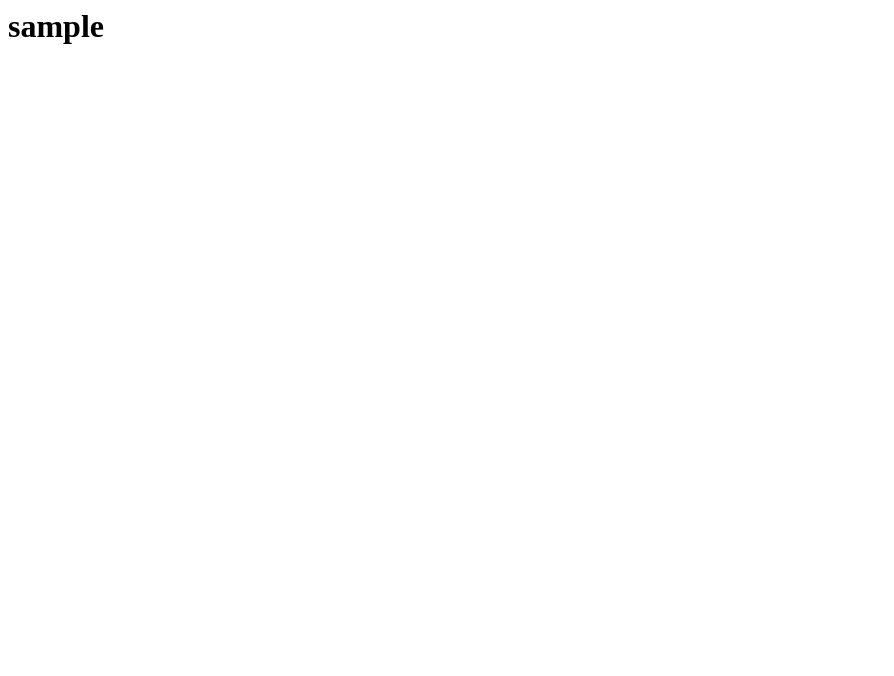
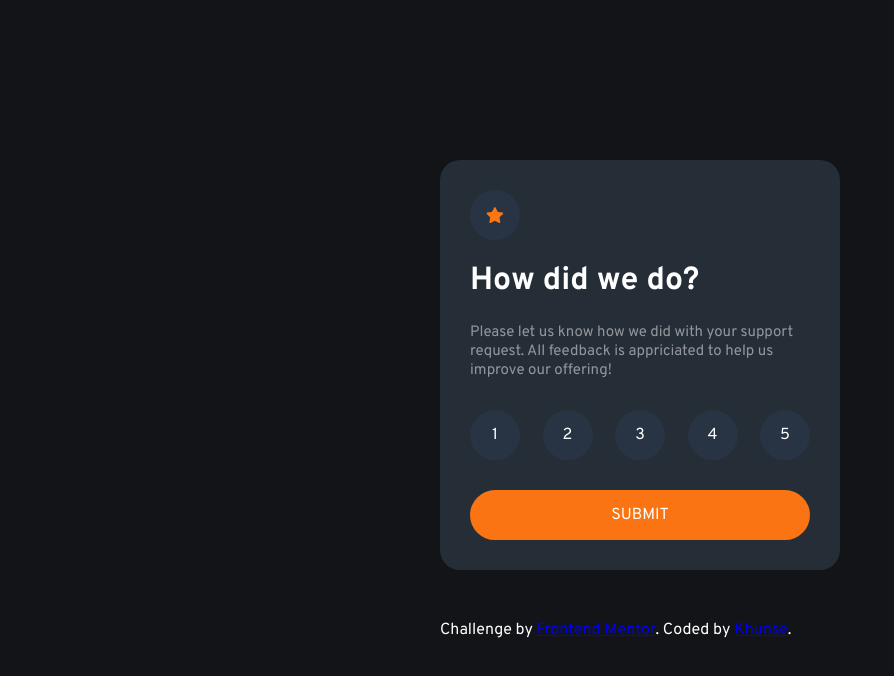
Before and after one commit to Khunse/practice2, a plain HTML site: page index.html in a window 1280 px wide. Shown: the whole page, without its empty margins (0-894 px from the left). Drawn offline with nearby package versions, Linux system fonts and the light colour scheme.

Commit message:
add file and modify

```diff
--- a/index.html
+++ b/index.html
@@ -1 +1,144 @@
-<h1>sample<h1>
+<!DOCTYPE html>
+<html lang="en">
+<head>
+  <meta charset="UTF-8">
+  <meta name="viewport" content="width=device-width, initial-scale=1.0"> <!-- displays site properly based on user's device -->
+
+  <link rel="icon" type="image/png" sizes="32x32" href="./images/favicon-32x32.png">
+
+  <title>Frontend Mentor | Interactive rating component</title>
+  <link href="https://fonts.googleapis.com/css2?family=Overpass:wght@400;700&display=swap" rel="stylesheet">
+ <script src="./jquery-3.6.1.js"></script>
+  <!-- Feel free to remove these styles or customise in your own stylesheet 👍 -->
+  <style>
+
+    body{
+      background-color: hsl(216, 12%, 8%);
+      font-family: 'Overpass', sans-serif;
+      color: white;
+    }
+    .container{
+      width: 400px;
+    }
+    @media (max-width: 500px) {
+      .container{
+        width: 90%;
+      }
+    }
+    .test{
+      margin-bottom: 50px;
+      background-color: hsl(213, 19%, 18%);
+      padding: 30px;
+      border-radius: 20px;
+    }
+    .center{
+      position: absolute;
+      top: 50%;
+      left: 50%;
+      transform: translate(-50%,-50%);
+    }
+    .logo{
+      width: 30px;
+      height: 30px;
+      text-align: center;
+      padding: 5px;
+      border-radius: 50%;
+      background-color: hsl( 213, 26%, 21%);
+  padding: 10px;
+      position: relative;
+    }
+
+    .description p{
+      font-size: 15px;
+      opacity: 0.5;
+    }
+
+    .stars{
+      display: flex;
+      justify-content: space-between;
+      margin-top: 30px;
+    }
+    .stars *{
+      width: 20px;
+      height: 20px;
+      float: left;
+      text-decoration: none;
+      color: white;
+      padding: 15px;
+      background-color: hsl( 213, 26%, 21%);
+      border-radius: 50%;
+      text-align: center;
+    }
+
+    .button a{
+      display: block;
+      margin-top: 30px;
+      background-color: hsl(25, 97%, 53%);
+      text-align: center;
+      padding: 15px;
+      border-radius: 50px;
+      text-decoration: none;
+      color: white;
+    }
+    .button a:hover{
+      background-color: white;
+      color: hsl(25, 97%, 53%);
+      cursor: pointer;
+    }
+
+    .stars div:hover{
+      background-color: hsl(25, 97%, 53%)!important;
+      cursor: pointer;
+    }
+  </style>
+</head>
+<body>
+
+<div class="container center">
+  <div class="test">
+  <div class="logo">
+    <svg width="17" height="16" xmlns="http://www.w3.org/2000/svg" class="center"><path d="m9.067.43 1.99 4.031c.112.228.33.386.58.422l4.45.647a.772.772 0 0 1 .427 1.316l-3.22 3.138a.773.773 0 0 0-.222.683l.76 4.431a.772.772 0 0 1-1.12.813l-3.98-2.092a.773.773 0 0 0-.718 0l-3.98 2.092a.772.772 0 0 1-1.119-.813l.76-4.431a.77.77 0 0 0-.222-.683L.233 6.846A.772.772 0 0 1 .661 5.53l4.449-.647a.772.772 0 0 0 .58-.422L7.68.43a.774.774 0 0 1 1.387 0Z" fill="#FC7614"/></svg>
+  </div>
+  <div class="description">
+    <h1>How did we do?</h1>
+    <p>
+      Please let us know how we did with your support request. All feedback is appriciated to help us improve our offering!
+    </p>
+  </div>
+  <div class="stars">
+    <div name="1">1</div>
+    <div name="2">2</div>
+    <div name="3">3</div>
+    <div name="4">4</div>
+    <div name="5">5</div>
+  </div>
+<div class="button">
+ <a href="./thankyoupage.html">SUBMIT</a>
+</div>
+  </div>
+  <div class="attribution">
+    Challenge by <a href="https://www.frontendmentor.io?ref=challenge" target="_blank">Frontend Mentor</a>.
+    Coded by <a href="https://www.frontendmentor.io/profile/Khunse">Khunse</a>.
+  </div>
+</div>
+
+</body>
+<Script>
+  let vall="0";
+  let a;
+
+$('.stars div').click(function(){
+  if(a){
+    $(`[name=${a}]`).css('background-color','hsl( 213, 26%, 21%)');
+  }
+ vall=$(this).html();
+ $(this).css('background-color','grey');
+
+a=$(this).attr('name');
+});
+
+$('.button').click(function(){
+  localStorage.setItem('vall',vall);
+})
+</Script>
+</html>
```
Also changed, not shown: thankyoupage.html (added, +70 -0 lines).
